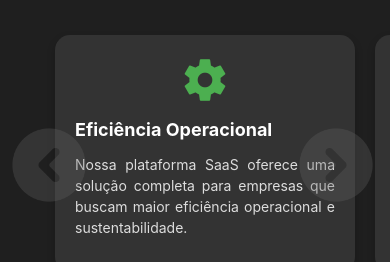
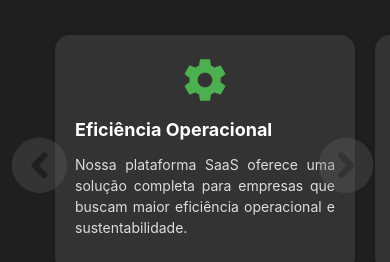
Before and after one commit to estagio2024/gir_system, a plain HTML site: page index.html in a window 390 px wide. Shown: the part 2320-2582 px from the top of the page. Drawn offline with nearby package versions, Linux system fonts and the light colour scheme.

Commit message:
Alteração: setas do carrosel para mobile

```diff
--- a/style/style.css
+++ b/style/style.css
@@ -148,9 +148,15 @@ footer {
 }
 @media only screen and (max-width: 600px) {
     .arrow {
-        width: 20%;
+        width: 15%;
+    }
+    .arrow.left {
+        left: 1px;
     }
 
+    .arrow.right {
+        right: 1px;
+    }
 }
 .arrow.left {
     left: 10px;
```
